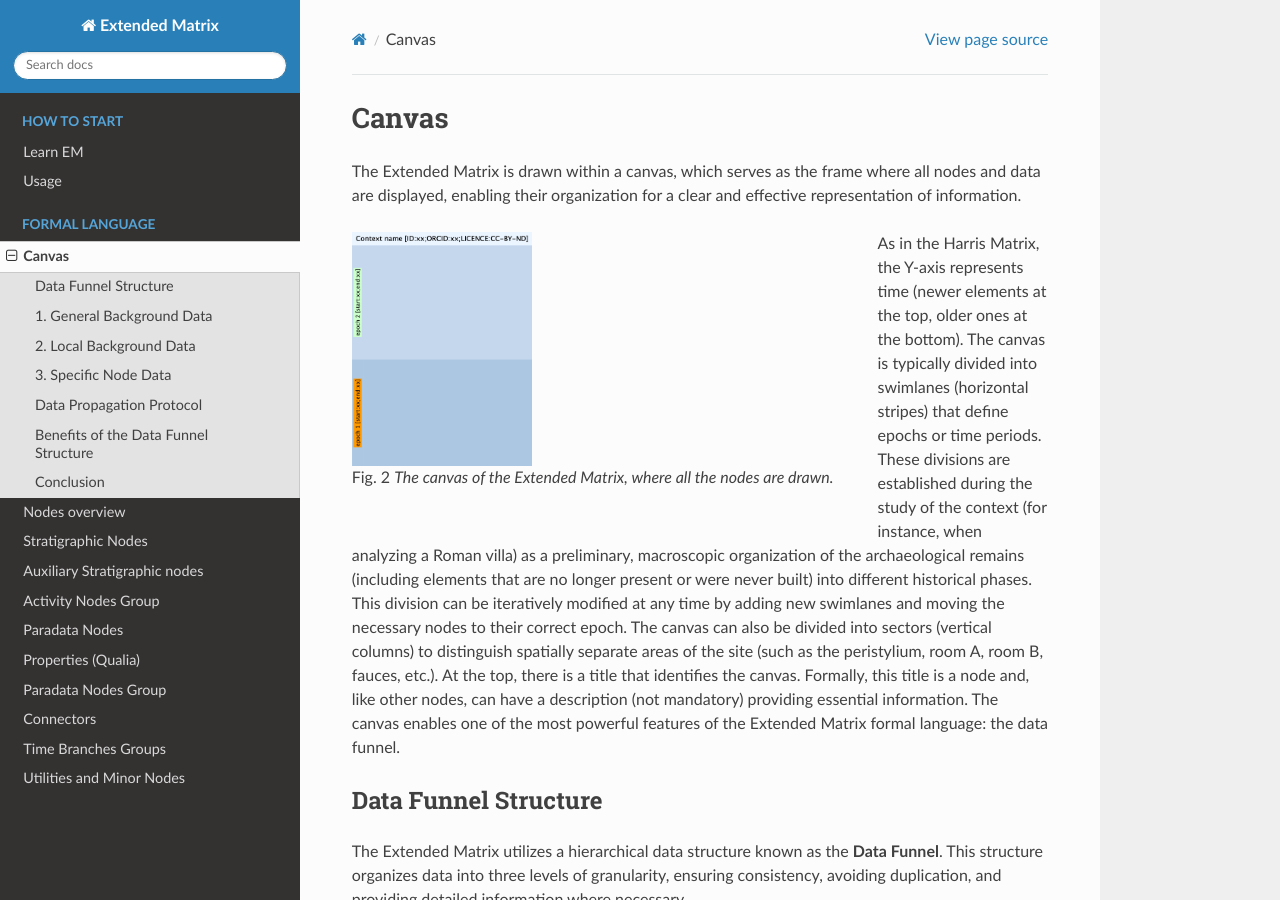
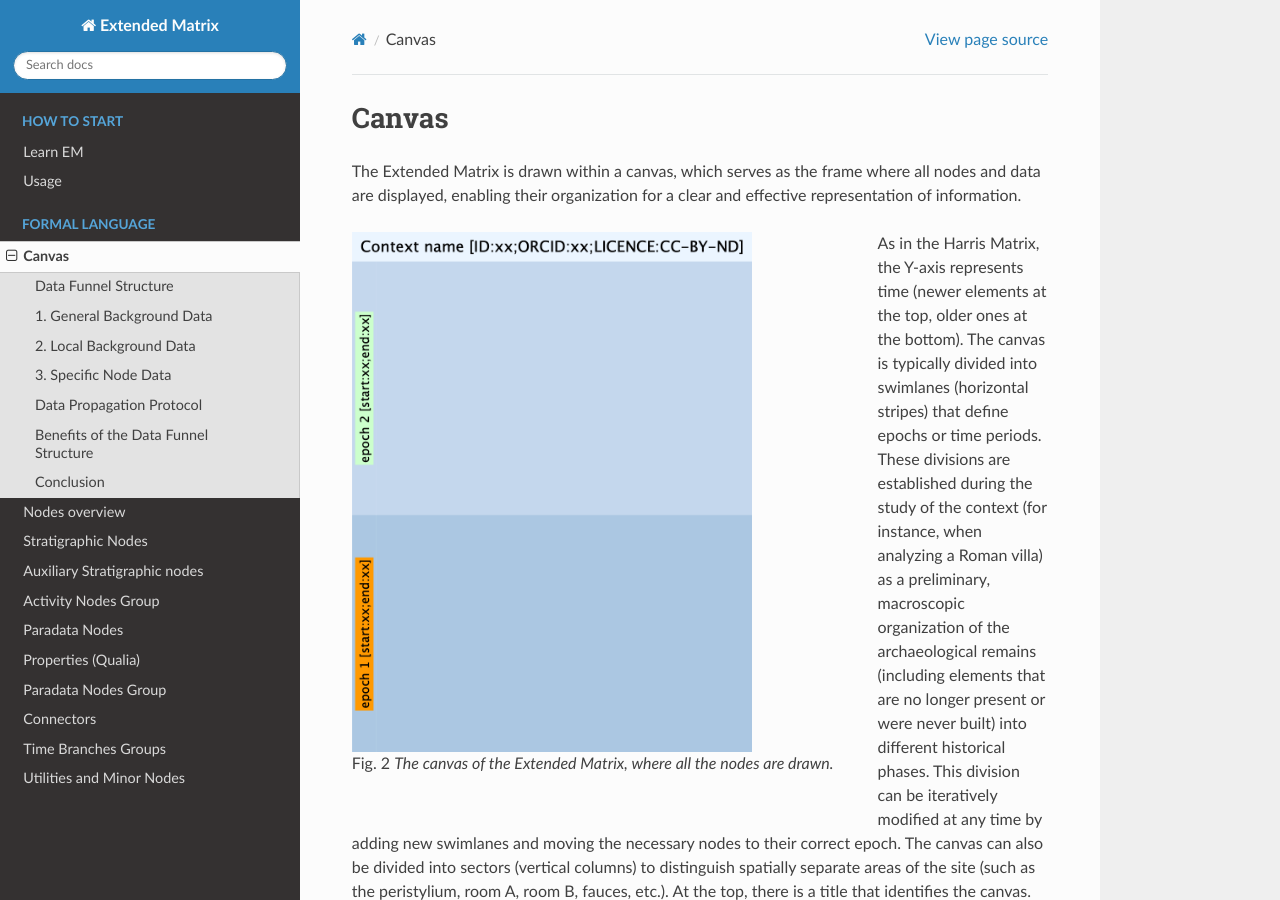
Before and after one commit to zalmoxes-laran/ExtendedMatrix-doc, a Sphinx documentation site: the page built from docs/canvas.rst, in a window 1280 px wide and 900 px high. Built offline with Sphinx 7.4.7 and the Read the Docs theme 3.1.0, drawn with Linux system fonts in a browser that asks for light colours; pages that are not in the unit, such as notebooks, are missing from menus.

Commit message:
Update canvas.rst

```diff
--- a/docs/canvas.rst
+++ b/docs/canvas.rst
@@ -4,7 +4,7 @@ Canvas
 The Extended Matrix is drawn within a canvas, which serves as the frame where all nodes and data are displayed, enabling their organization for a clear and effective representation of information.
 
 .. figure:: img/canvas_example.png
-   :width: 180px
+   :width: 400px
    :align: left
 
    *The canvas of the Extended Matrix, where all the nodes are drawn.*
```
